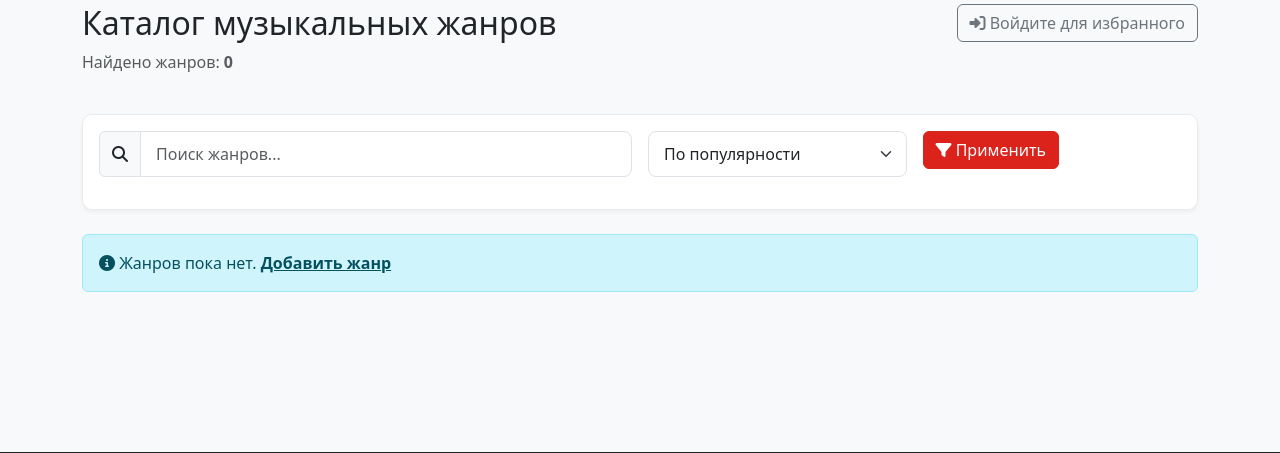
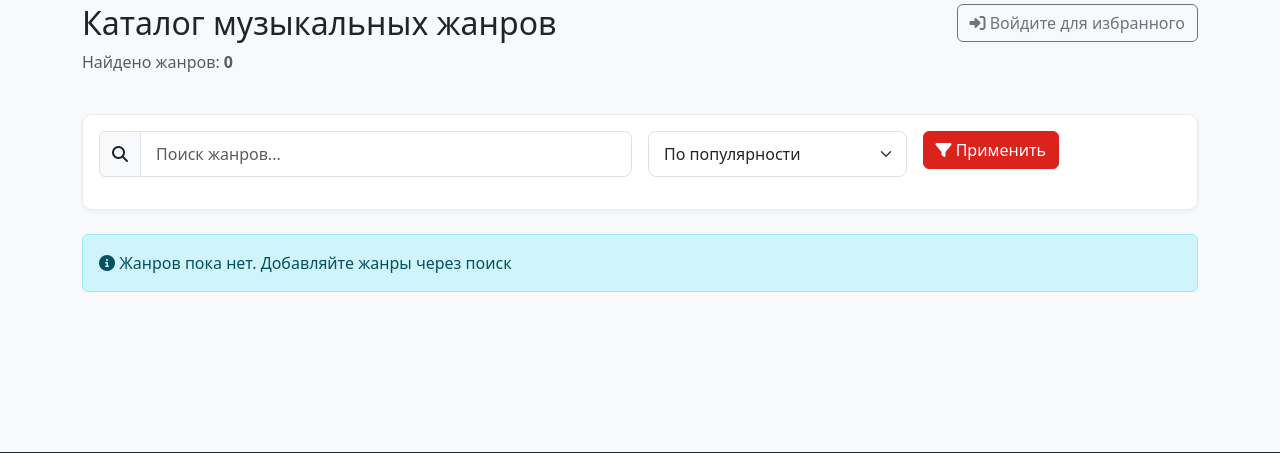
Before and after one commit to Vilyad/Genrefy, a Django app: page / in a window 1280 px wide. Shown: the part 196-649 px from the top of the page. Run offline with Django 5.2, Linux system fonts and the light colour scheme; data that the repository does not hold is empty; parts of the project's set-up code (start-up, migrations or seed data) failed here and were passed over; some libraries are stand-ins or nearby versions.

Commit message:
fix: hide admin panel href

```diff
--- a/catalog/templates/catalog/genre_list.html
+++ b/catalog/templates/catalog/genre_list.html
@@ -175,7 +175,7 @@
     По запросу "{{ search_query }}" жанров не найдено.
     <a href="{% url 'catalog:genre_list' %}" class="alert-link">Показать все жанры</a>
     {% else %}
-    Жанров пока нет. <a href="{% url 'admin:catalog_genre_add' %}" class="alert-link">Добавить жанр</a>
+    Жанров пока нет. Добавляйте жанры через поиск</a>
     {% endif %}
 </div>
 {% endif %}
```
